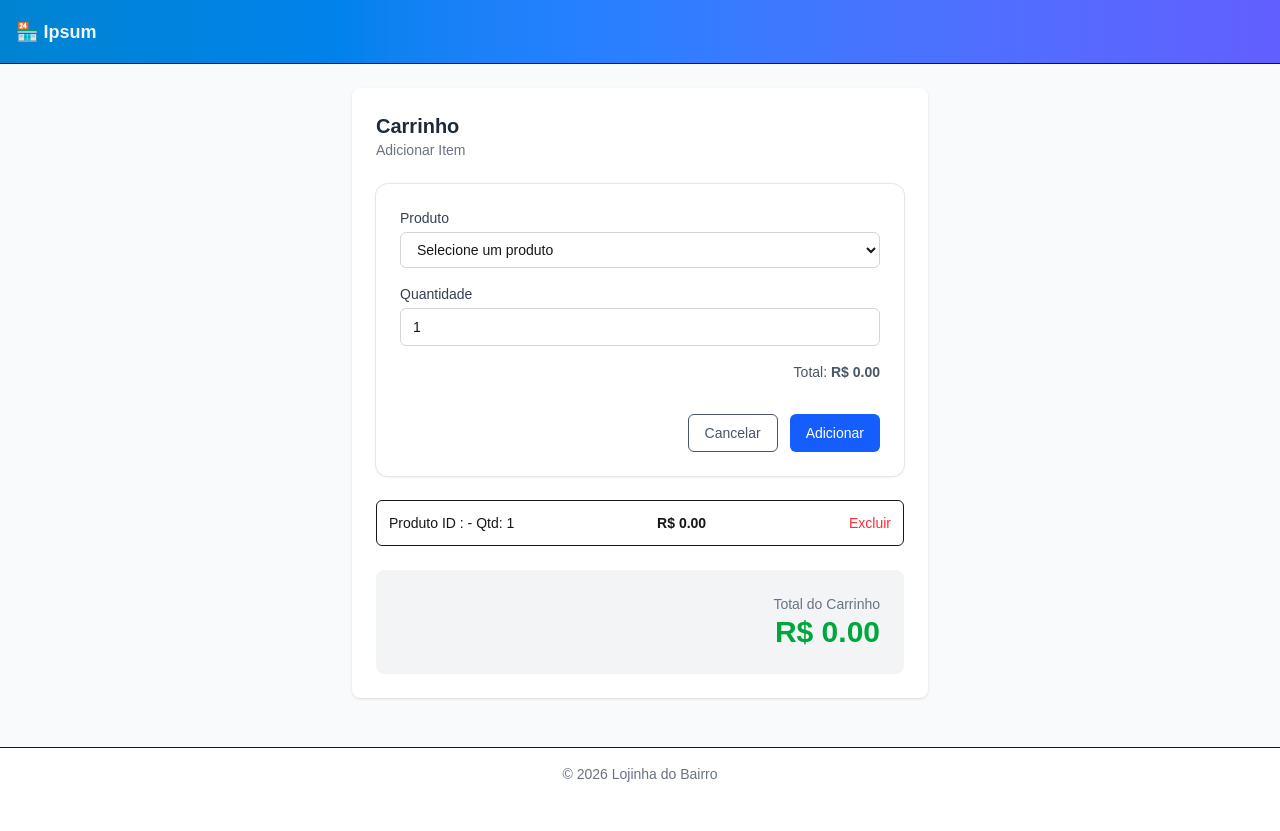
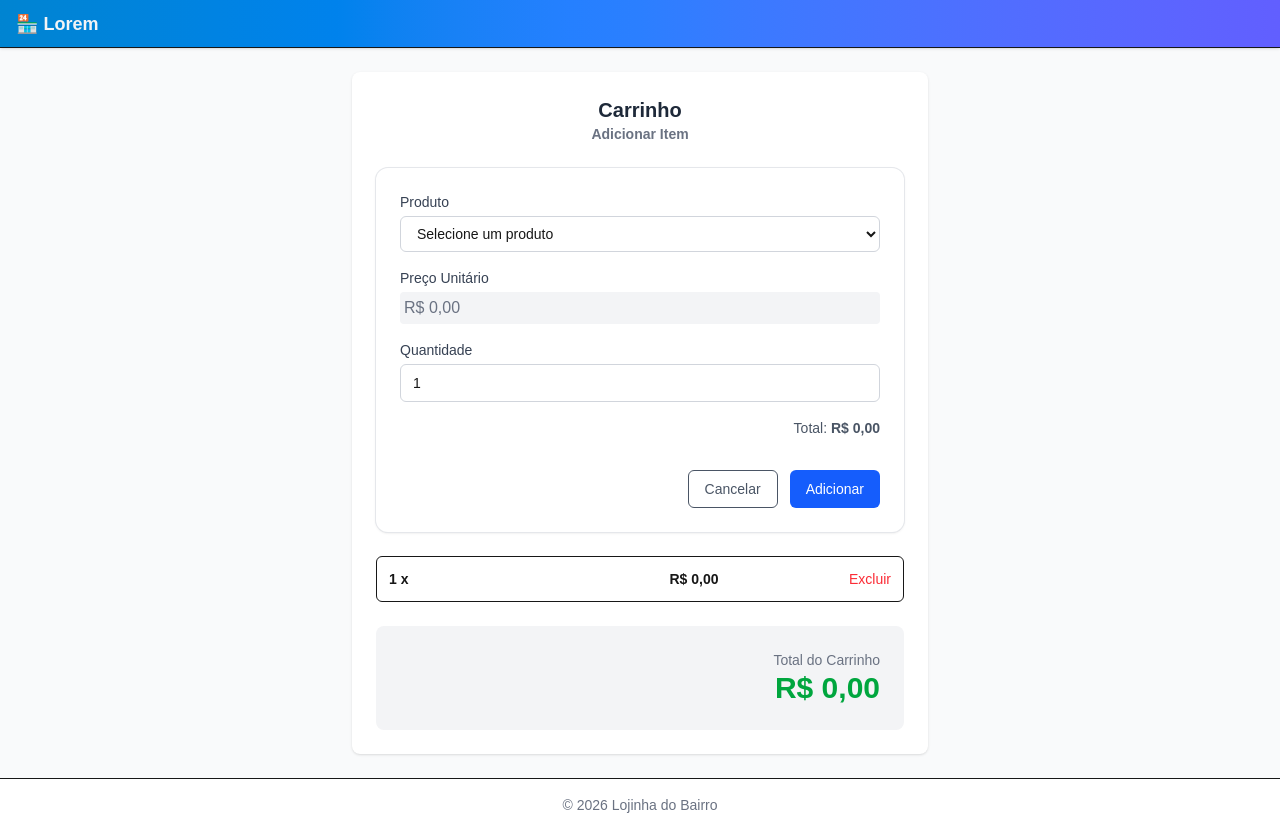
Before and after one commit to marcos-vieira-7/minishopping, a Next.js app: page /carrinho in a window 1280 px wide. Both pictures are taken after a click on the button "Adicionar". Before the commit the page ends 800 px from the top, so only its background shows below. Built offline with nearby package versions, Linux system fonts and the light colour scheme.

Commit message:
tela carrinho e visual melhorado

```diff
--- a/app/carrinho/page.tsx
+++ b/app/carrinho/page.tsx
@@ -24,6 +24,7 @@ export default function Carrinho() {
         produtoId: "",
         quantidade: 1,
         precoUnitario: 0,
+        nomeProduto: ""
     });
 
     function handleSubmit(e: React.FormEvent) {
@@ -43,10 +44,11 @@ export default function Carrinho() {
             const produtoSelecionado = produtos.find(
                 (p) => p.id === value
             );
-            setItem((prev) => ({
+            setItem((prev:any) => ({
                 ...prev,
                 produtoId: value,
                 precoUnitario: produtoSelecionado ? produtoSelecionado.preco: 0,
+                nomeProduto: produtoSelecionado?.nome,
             }));
 
             return;
@@ -83,15 +85,29 @@ export default function Carrinho() {
         return acc + item.precoUnitario * item.quantidade;
     }, 0);
 
+
+    function formatarReal(valor: number|string) {
+
+        let _valor = valor;
+        if (typeof valor == "string") {
+            _valor = Number(valor);
+        }
+
+        return _valor.toLocaleString("pt-BR", {
+            style: "currency",
+            currency: "BRL",
+        })
+    }
+
     return(
     <section className="mx-auto max-w-xl">
         <div className="rounded-lg bg-white p-6 shadow-sm">
             {/* Cabeçalho */}
-            <header className="mb-6">
+            <header className="mb-6 text-center">
             <h2 className="text-xl font-semibold text-gray-800">
                 Carrinho
             </h2>
-            <p className="text-sm text-gray-500">
+            <p className="text-sm text-gray-500 font-bold">
                 Adicionar Item
             </p>
             </header>
@@ -110,6 +126,17 @@ export default function Carrinho() {
                 }))}
             />
 
+
+            <div className="flex flex-col gap-1">
+                <label
+                    htmlFor="precoUnitario"
+                    className="text-sm font-medium text-gray-700">
+                    Preço Unitário
+                </label>
+                <input name="precoUnitario" disabled value={formatarReal(item.precoUnitario)}
+                    className="bg-gray-100 text-gray-500 font-medium rounded-sm p-1"/>
+            </div>
+
             <FormField
                 label="Quantidade"
                 name="quantidade"
@@ -123,7 +150,7 @@ export default function Carrinho() {
             <p className="text-right text-sm text-gray-600">
                 Total:{" "}
                 <strong>
-                    R$ {total.toFixed(2)}
+                    {formatarReal(total.toFixed(2))}
                 </strong>
             </p>
 
@@ -150,11 +177,15 @@ export default function Carrinho() {
                 {carrinho.map((item: any, index: any) => (
                     <li key={index} className="flex justify-between rounded-md border p-3 text-sm">
                         <span>
-                            Produto ID : {item.produtoId} - Qtd: {item.quantidade}
+                            <strong>{item.quantidade} x</strong>
+                        </span>
+
+                        <span>
+                            <strong>{item.nomeProduto}</strong>
                         </span>
 
                         <strong>
-                            R$ {(item.precoUnitario * item.quantidade).toFixed(2)}
+                            {formatarReal((item.precoUnitario * item.quantidade).toFixed(2))}
                         </strong>
 
                         <button
@@ -170,7 +201,7 @@ export default function Carrinho() {
             <div className="mt-6 rounded-lg bg-gray-100 p-6 text-right">
                 <p className="text-sm text-gray-500">Total do Carrinho</p>
                 <p className="text-3xl font-bold text-green-600">
-                    R$ {totalCarrinho.toFixed(2)}
+                    {formatarReal(totalCarrinho.toFixed(2))}
                 </p>
             </div>
 
--- a/app/components/Header/page.tsx
+++ b/app/components/Header/page.tsx
@@ -2,10 +2,11 @@
 export default function Header() {
 
     return(
-        <header className="h-16 border-b shadow-sm bg-linear-to-r from-sky-600 via-blue-500 to-indigo-500">
+        <header className="sticky top-0 z-50 h-12 border-b shadow-sm bg-linear-to-r
+                         from-sky-600 via-blue-500 to-indigo-500 backdrop-blur-md bg-opacity-70">
             <div className="mx-auto flex h-full max-w-7xl items-center px-4">
                 <h1 className="text-lg font-semibold text-gray-100">
-                🏪 Ipsum
+                🏪 Lorem
                 </h1>
             </div>
         </header>
```
